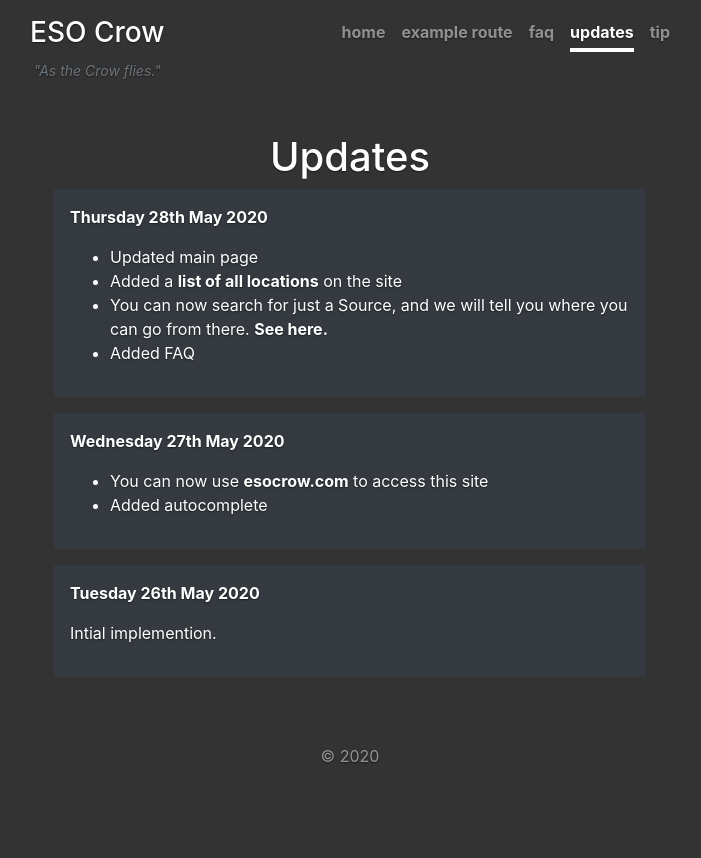
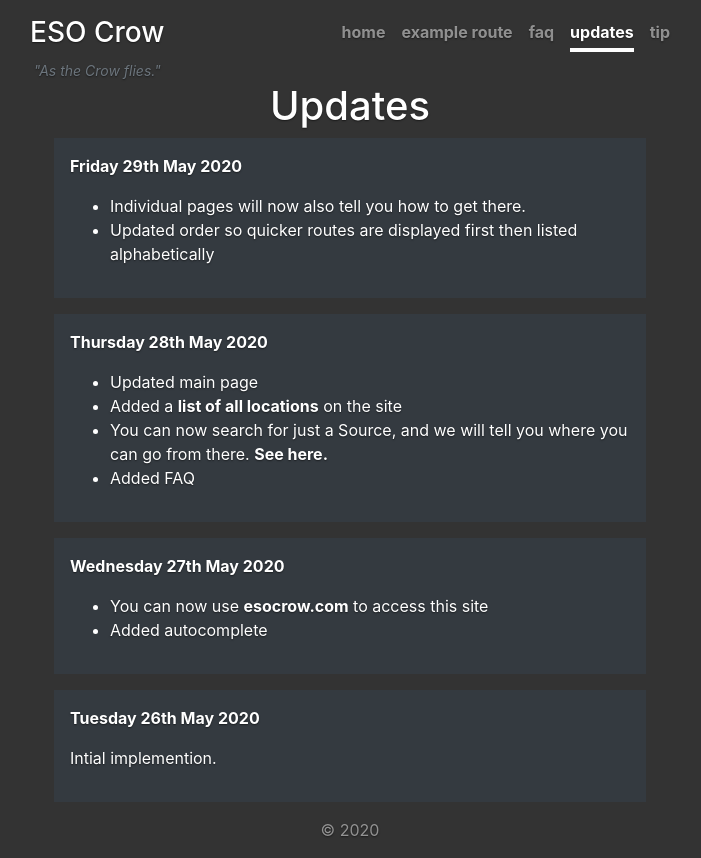
Before and after one commit to kaineyb/ESO-Crow, a Flask app: page /updates in a window 1280 px wide. Shown: the whole page, without its empty margins (290-991 px from the left). Before the commit the page ends 763 px from the top, so only its background shows below. Run offline with Flask 2, Linux system fonts and the light colour scheme; some libraries are stand-ins or nearby versions.

Commit message:
added update note

```diff
--- a/templates/updates.html
+++ b/templates/updates.html
@@ -13,6 +13,14 @@
 {% block content %}
 
 <h1 class="cover-heading">Updates</h1>
+
+        <div class="p-3 mb-3 text-left bg-dark text-white update-list">
+        <p><span class="font-weight-bold">Friday 29th May 2020</span>
+        <ul>
+        <li>Individual pages will now also tell you how to get there.</li>
+        <li>Updated order so quicker routes are displayed first then listed alphabetically</li>
+        </ul>
+        </div>
 
         <div class="p-3 mb-3 text-left bg-dark text-white update-list">
         <p><span class="font-weight-bold">Thursday 28th May 2020</span>
```
